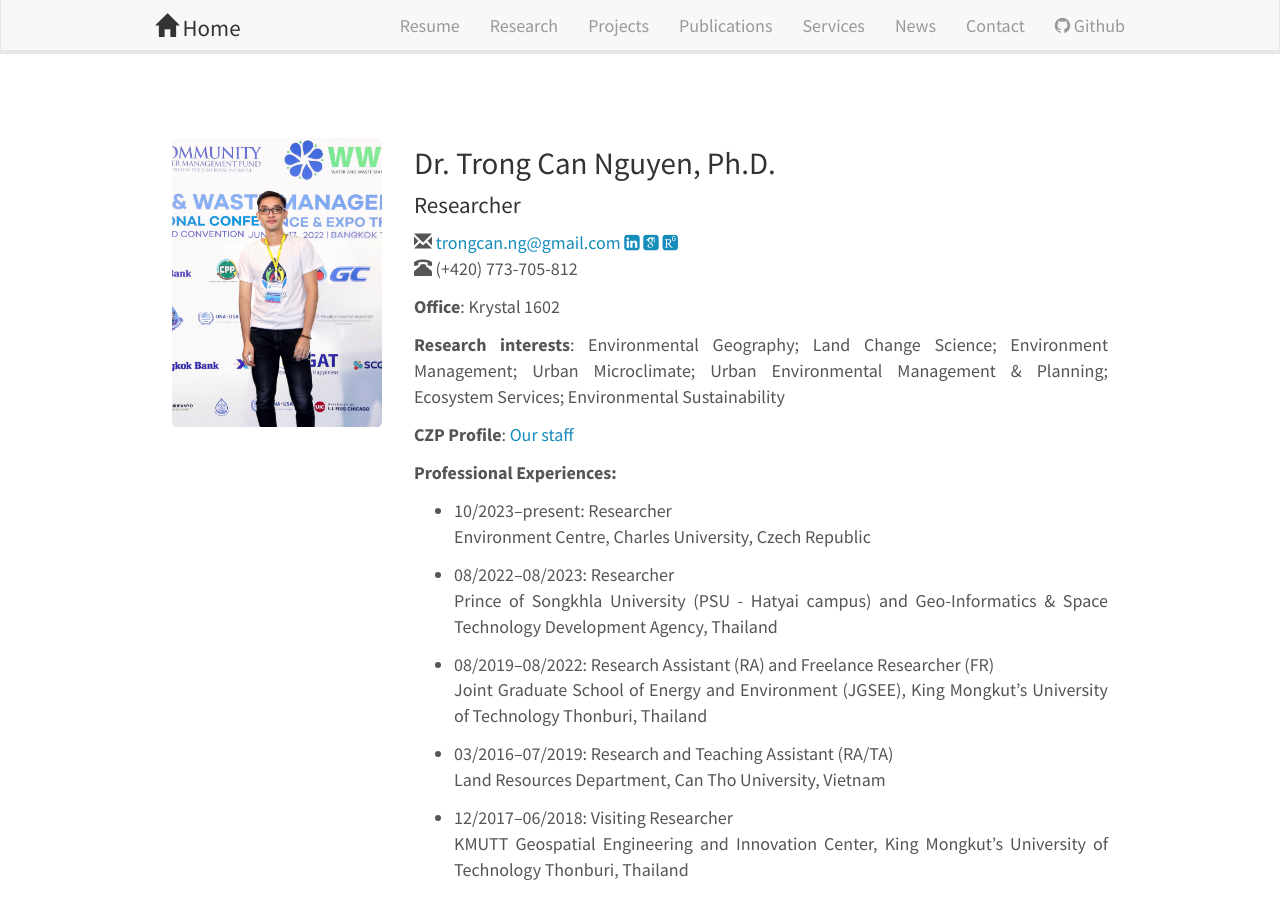
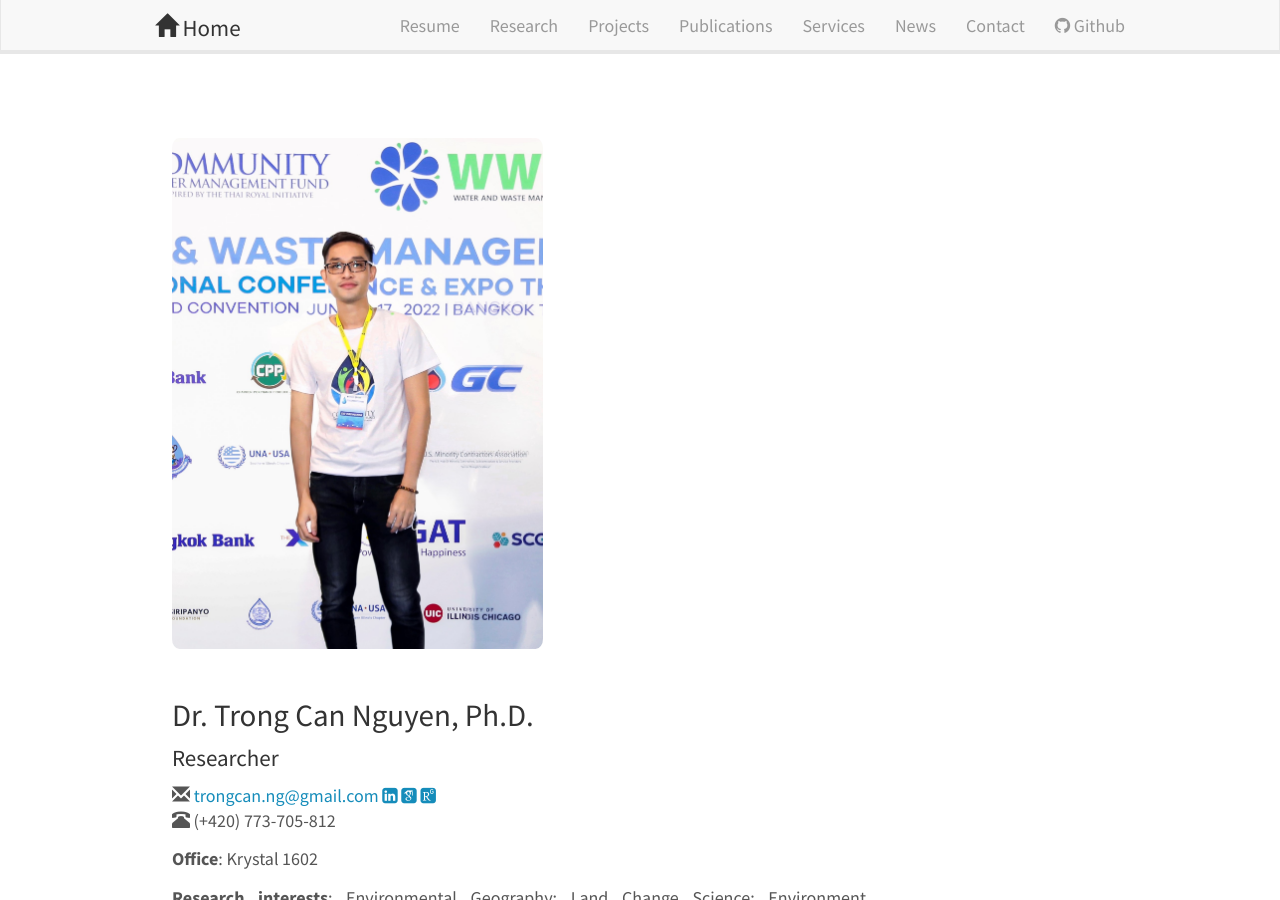
Before and after one commit to canng/cann, a Jekyll site: the page built from _pages/cv.md, in a window 1280 px wide and 900 px high. Built offline with Jekyll 4.4.1, drawn with Linux system fonts in a browser that asks for light colours; nearby versions of some CDN libraries; some web fonts are replaced.

Commit message:
update cv

```diff
--- a/_pages/cv.md
+++ b/_pages/cv.md
@@ -15,7 +15,7 @@ permalink: /cv/
 <div style="text-align:justify" markdown="1">
 <div class="container-fluid">
 <div class="row">
-<div class="col-sm-3">
+<div class="col-sm-5">
 <img src="{{ site.url }}{{ site.baseurl }}/images/teampic/cannguyen.jpg" class="img-responsive" width="100%" alt="Cann"/>
 </div>
 <div class="col-sm-9" >
```
